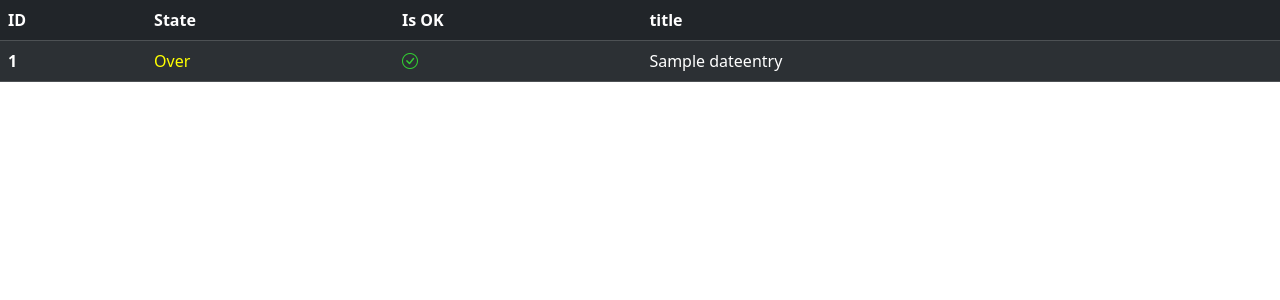
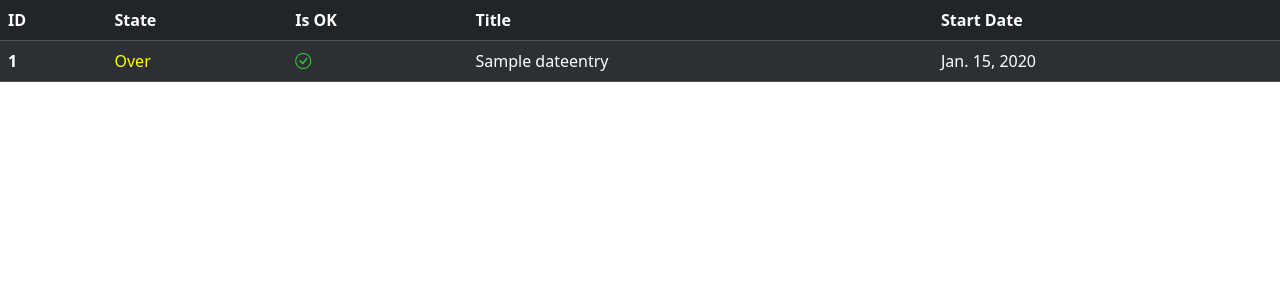
Before and after one commit to JU1111111/adventskalender, a Django app: page /dashboard/EntryCheck in a window 1280 px wide. Shown: the part 56-356 px from the top of the page. Run offline with Django 4.2, Linux system fonts and the light colour scheme; tables that the repository leaves empty hold one stand-in row (values such as "Sample post"); parts of the project's set-up code (start-up, migrations or seed data) failed here and were passed over; some libraries are stand-ins or nearby versions.

Commit message:
entryCheck improved

```diff
--- a/adminDash/templates/adminDash/entryCheck.html
+++ b/adminDash/templates/adminDash/entryCheck.html
@@ -10,7 +10,8 @@
 			  <th scope="col">ID</th>
 			  <th scope="col">State</th>
 			  <th scope="col">Is OK</th>
-			  <th scope="col">title</th>
+			  <th scope="col">Title</th>
+			  <th scope="col">Start Date</th>
 			</tr>
 		</thead>
 
@@ -40,6 +41,7 @@
 					{%endif%}
 				</td>
 				<td>{{ entry.title }}</td>
+				<td>{{ entry.start_date }}</td>
 			</tr>
 
 		{% endfor %}
--- a/adminDash/views/viewsEntryCheck.py
+++ b/adminDash/views/viewsEntryCheck.py
@@ -4,7 +4,7 @@ import datetime
 
 
 def entryCheck(request):
-	entries = DateEntry.objects.all()
+	entries = DateEntry.objects.all().order_by('start_date')
 	okOrNah = []
 	activity = []
 
@@ -27,8 +27,7 @@ def entryCheck(request):
 
 	context = {
 		"entries": entries,
-		"okStates": okOrNah,
-		"activity": activity,
+
 	}
 
 	return render(request, 'adminDash/entryCheck.html', context)
```
